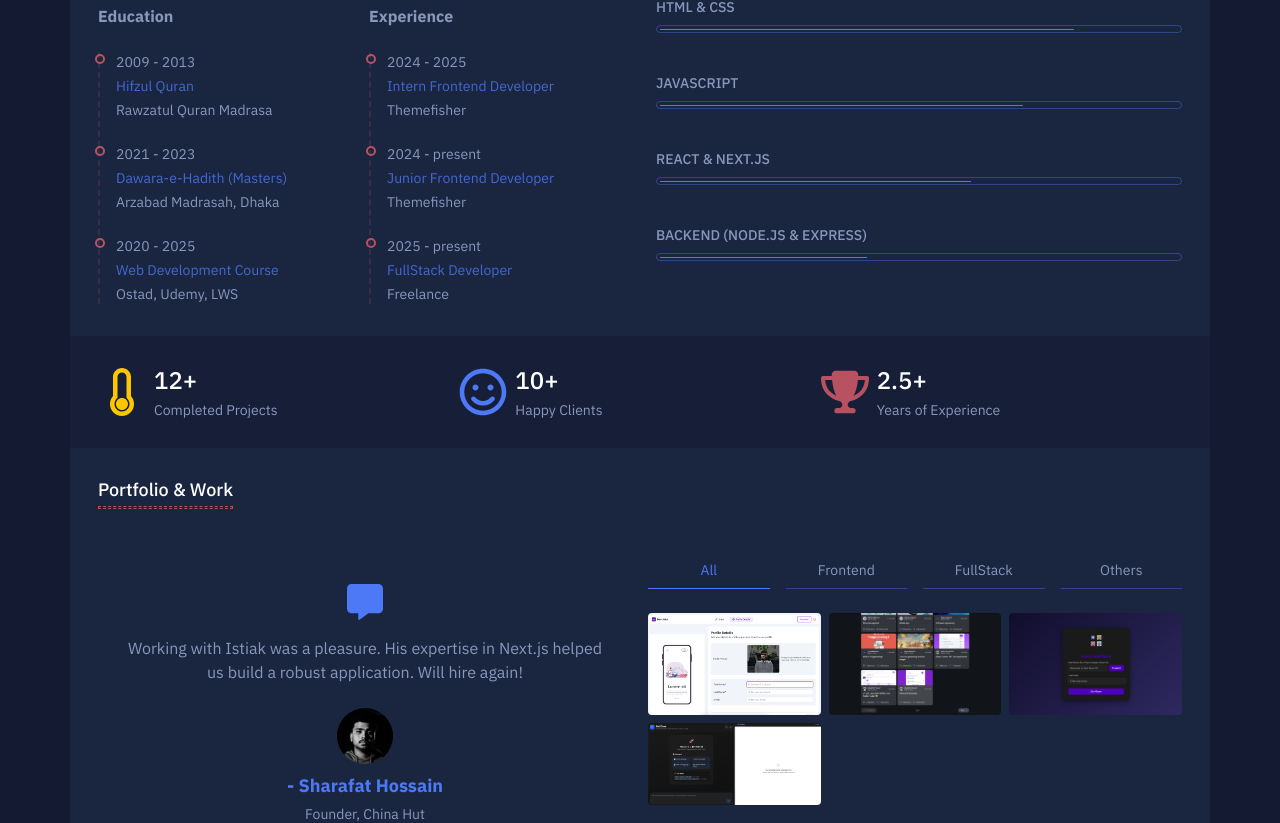
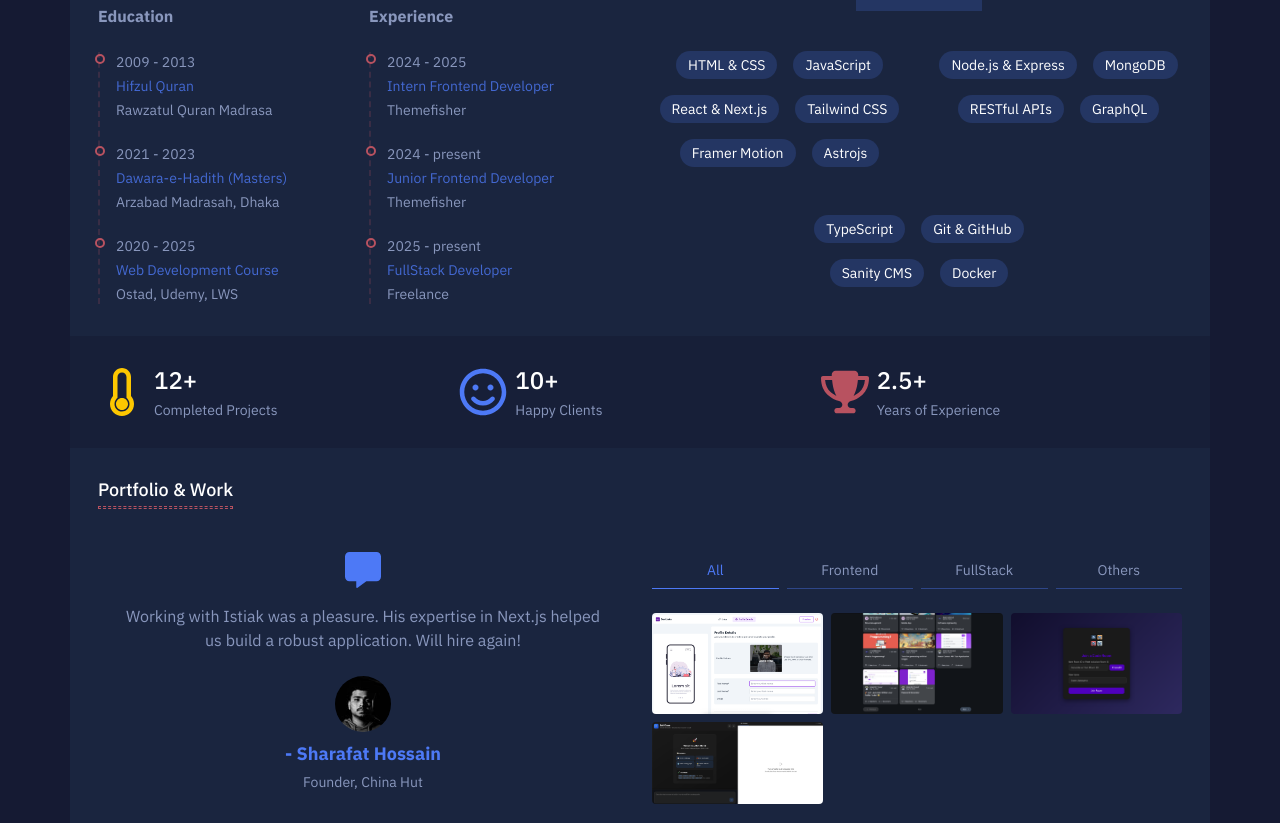
Before and after one commit to mhistiak3/portfolio, a Next.js app: page / in a window 1280 px wide. Shown: the part 728-1551 px from the top of the page. Built offline with nearby package versions, Linux system fonts and the light colour scheme.

Commit message:
update skill section

```diff
--- /dev/null
+++ b/src/components/Badge.tsx
@@ -0,0 +1,9 @@
+const Badge = ({ name }: { name: string }) => {
+  return (
+    <span className="bg-primary/20 text-white px-3 py-1 rounded-full text-sm inline-block">
+      {name}
+    </span>
+  );
+};
+
+export default Badge;
--- a/src/components/EducationSkill.tsx
+++ b/src/components/EducationSkill.tsx
@@ -1,81 +1,73 @@
 "use client";
-import { EducationSkillType } from "@/types";
+
+import { EducationExperienceType } from "@/types";
 import { getData } from "@/utils/fetchData";
-import { useEffect, useState } from "react";
-import DynamicIcon from "./DynamicIcon";
+import Badge from "./Badge";
+import Timeline from "./Timeline";
 
 const EducationSkill = () => {
-  const educationSkillData: EducationSkillType = getData(
+  const educationSkillData: EducationExperienceType = getData(
     "educations_skills"
-  ) as EducationSkillType;
+  ) as EducationExperienceType;
 
   const { education_experience, skills } = educationSkillData;
-  const [animate, setAnimate] = useState(false);
 
-  useEffect(() => {
-    // Trigger animation after component mounts
-    const timer = setTimeout(() => {
-      setAnimate(true);
-    }, 100);
+  // make multiple array by category from skills
+  const skillsByCategory = skills.reduce((acc, skill) => {
+    const { category } = skill;
+    if (!acc[category]) {
+      acc[category] = [];
+    }
+    acc[category].push(skill);
+    return acc;
+  }, {} as Record<string, { name: string; category: string }[]>);
 
-    return () => clearTimeout(timer);
-  }, []);
   return (
     <section className="section" id="skills">
       <h2 className="section-heading text-lg text-white">Education & Skills</h2>
       <div className="grid grid-cols-1 md:grid-cols-2 gap-8 items-center">
         <div>
           <div className="grid grid-cols-2 gap-4">
-            <div>
-              <DynamicIcon
-                icon="FaGraduationCap"
-                className="text-5xl text-secondary mb-1.5"
-              />
+            <Timeline
+              data={education_experience.education}
+              title="Education"
+              icon={"FaGraduationCap"}
+            />
+            <Timeline
+              data={education_experience.experience}
+              title="Experience"
+              icon={"FaBriefcase"}
+            />
+          </div>
+        </div>
 
-              <h3 className="text-base mb-6">Education</h3>
-              <div className="timeline_wrapper">
-                {education_experience.education.map((edu, index) => (
-                  <div key={`education-${index}`} className="timeline_item">
-                    <p>{edu.year}</p>
-                    <p className=" text-primary/80">{edu.degree}</p>
-                    <p>{edu.institution}</p>
-                  </div>
-                ))}
-              </div>
+        <div>
+          <h3 className="text-lg font-semibold! bg-primary/20 text-white px-10 py-1.5 mb-10 w-max text-center mx-auto">
+            Skills
+          </h3>
+          <div className="grid grid-cols-2 gap-x-8 gap-y-12 items-start ">
+            {/* Frontend Skills */}
+            <div className="flex flex-wrap gap-4 col-span-1 justify-center">
+              {skillsByCategory["Frontend"]?.map((skill, index) => (
+                <Badge key={`skill-frontend-${index}`} name={skill.name} />
+              ))}
             </div>
-            <div>
-              <DynamicIcon
-                icon="FaBriefcase"
-                className="text-5xl text-secondary mb-1.5"
-              />
-              <h3 className="text-base mb-6">Experience</h3>
-              <div className="timeline_wrapper">
-                {education_experience.experience.map((edu, index) => (
-                  <div key={`education-${index}`} className="timeline_item">
-                    <p>{edu.year}</p>
-                    <p className=" text-primary/80">{edu.position}</p>
-                    <p>{edu.company}</p>
-                  </div>
+
+            {/* Backend Skills */}
+            <div className="flex flex-wrap  gap-4 col-span-1 justify-center">
+              {skillsByCategory["Backend"]?.map((skill, index) => (
+                <Badge key={`skill-backend-${index}`} name={skill.name} />
+              ))}
+            </div>
+            {/* Tools Skills */}
+            <div className="col-span-2">
+              <div className="w-2/4 mx-auto flex flex-wrap gap-4  justify-center">
+                {skillsByCategory["Tools"]?.map((skill, index) => (
+                  <Badge key={`skill-tools-${index}`} name={skill.name} />
                 ))}
               </div>
             </div>
           </div>
-        </div>
-
-        <div className="flex flex-col gap-y-10">
-          {skills.map((skill, index) => (
-            <div key={`skill-${index}`}>
-              <h3 className="font-medium! text-sm uppercase mb-2">
-                {skill.name}
-              </h3>
-              <div className="border border-primary/40 h-1 rounded-full overflow-hidden p-[3px]">
-                <span
-                  className="h-px bg-primary block transition-all duration-1000 ease-out"
-                  style={{ width: animate ? `${skill.level}%` : "0%" }}
-                ></span>
-              </div>
-            </div>
-          ))}
         </div>
       </div>
     </section>
--- a/src/components/Portfolio.tsx
+++ b/src/components/Portfolio.tsx
@@ -1,12 +1,8 @@
-"use client";
 import { PortfolioType } from "@/types";
 import { getData } from "@/utils/fetchData";
-import Image from "next/image";
-import { FaCommentAlt } from "react-icons/fa";
-import "swiper/css";
-import { Autoplay } from "swiper/modules";
-import { Swiper, SwiperSlide } from "swiper/react";
+
 import ProjectGallery from "./ProjectGallery";
+import Testimonials from "./Testimonials";
 const Portfolio = () => {
   const portfolioData = getData("portfolio") as unknown as PortfolioType;
   const { testimonials, projects } = portfolioData;
@@ -15,49 +11,9 @@ const Portfolio = () => {
     <section className="section">
       <h2 className="section-heading text-lg text-white">Portfolio & Work</h2>
 
-      <div className="grid md:grid-cols-2 gap-4 mt-6">
+      <div className="md:grid md:grid-cols-2 gap-6 mt-6 flex flex-col-reverse gap-y-12">
         {/* Swiper */}
-        <div className="md:mt-8 hidden md:block ">
-          <Swiper
-            modules={[Autoplay]}
-            spaceBetween={20}
-            slidesPerView={1}
-            speed={1200}
-            autoplay={{
-              delay: 2500,
-              disableOnInteraction: false,
-              pauseOnMouseEnter: true,
-            }}
-            loop={true}
-            touchRatio={0.9}
-            breakpoints={{
-              1024: {
-                slidesPerView: 1,
-              },
-            }}
-          >
-            {testimonials.map((testimonial, index) => (
-              <SwiperSlide key={index}>
-                <div className="flex flex-col justify-center items-center text-center lg:w-11/12 mx-auto ">
-                  <FaCommentAlt className="text-4xl text-primary mb-4" />
-                  <p className="mb-6">{testimonial.feedback}</p>
-
-                  <Image
-                    src={testimonial.photo}
-                    alt={testimonial.name}
-                    width={100}
-                    height={100}
-                    className="rounded-full size-14 object-cover mb-2"
-                  />
-                  <h3 className="text-lg font-medium text-primary mb-1">
-                    - {testimonial.name}
-                  </h3>
-                  <span className="text-sm">{testimonial.position}</span>
-                </div>
-              </SwiperSlide>
-            ))}
-          </Swiper>
-        </div>
+        <Testimonials testimonials={testimonials} />
 
         {/* gallery project */}
         <ProjectGallery projects={projects} />
--- a/src/components/ProjectGallery.tsx
+++ b/src/components/ProjectGallery.tsx
@@ -45,9 +45,9 @@ const ProjectGallery = ({ projects }: { projects: Project[] }) => {
   return (
     <div className="h-full">
       {/*  Tabs*/}
-      <ul className="grid gap-x-4 mb-6 grid-cols-4 text-center text-sm">
+      <ul className="grid gap-x-2 mb-6 grid-cols-4 text-center text-sm">
         <li
-          className={`px-4 py-2 border-b cursor-pointer transition-colors ${
+          className={` py-2 border-b cursor-pointer transition-colors ${
             activeFilter === "all"
               ? "border-primary text-primary"
               : "border-primary/40 text-text hover:text-primary"
@@ -59,7 +59,7 @@ const ProjectGallery = ({ projects }: { projects: Project[] }) => {
         {categories.map((category, index) => (
           <li
             key={index}
-            className={`px-4 py-2 border-b cursor-pointer transition-colors ${
+            className={`py-2 border-b cursor-pointer transition-colors ${
               activeFilter === category
                 ? "border-primary text-primary"
                 : "border-primary/40 text-text hover:text-primary"
@@ -100,9 +100,11 @@ const ProjectGallery = ({ projects }: { projects: Project[] }) => {
           onClick={closeModal}
         >
           <div
-            className="bg-container rounded-lg max-w-2xl w-full overflow-hidden shadow-2xl animate-[scaleIn_0.3s_ease-out]"
+            className="bg-container rounded-lg max-w-lg w-full overflow-hidden  animate-[scaleIn_0.3s_ease-out]"
             onClick={(e) => e.stopPropagation()}
           >
+            {/* Project Image */}
+            <div className="relative w-full h-50 md:h-70">
               {/* Close Button */}
               <button
                 onClick={closeModal}
@@ -110,9 +112,6 @@ const ProjectGallery = ({ projects }: { projects: Project[] }) => {
               >
                 <FaTimes />
               </button>
-
-            {/* Project Image */}
-            <div className="relative w-full h-64 md:h-80">
               <Image
                 src={selectedProject.image}
                 alt={selectedProject.title}
@@ -123,9 +122,10 @@ const ProjectGallery = ({ projects }: { projects: Project[] }) => {
 
             {/* Project Details */}
             <div className="p-6">
-              <h3 className="text-2xl font-semibold text-white mb-2">
+              <h3 className="text-xl font-semibold text-white mb-2">
                 {selectedProject.title}
               </h3>
+              <p className="mb-6">{selectedProject.description} </p>
               <p className="text-sm text-primary mb-4">
                 {selectedProject.category}
               </p>
--- /dev/null
+++ b/src/components/Testimonials.tsx
@@ -0,0 +1,54 @@
+"use client";
+import { Testimonial } from "@/types";
+import Image from "next/image";
+import { FaCommentAlt } from "react-icons/fa";
+import "swiper/css";
+import { Autoplay } from "swiper/modules";
+import { Swiper, SwiperSlide } from "swiper/react";
+const Testimonials = ({ testimonials }: { testimonials: Testimonial[] }) => {
+  return (
+    <div className=" ">
+      <Swiper
+        modules={[Autoplay]}
+        spaceBetween={20}
+        slidesPerView={1}
+        speed={1200}
+        autoplay={{
+          delay: 2500,
+          disableOnInteraction: false,
+          pauseOnMouseEnter: true,
+        }}
+        loop={true}
+        touchRatio={0.9}
+        breakpoints={{
+          1024: {
+            slidesPerView: 1,
+          },
+        }}
+      >
+        {testimonials.map((testimonial, index) => (
+          <SwiperSlide key={index}>
+            <div className="flex flex-col justify-center items-center text-center lg:w-11/12 mx-auto ">
+              <FaCommentAlt className="text-4xl text-primary mb-4" />
+              <p className="mb-6">{testimonial.feedback}</p>
+
+              <Image
+                src={testimonial.photo}
+                alt={testimonial.name}
+                width={100}
+                height={100}
+                className="rounded-full size-14 object-cover mb-2"
+              />
+              <h3 className="text-lg font-medium text-primary mb-1">
+                - {testimonial.name}
+              </h3>
+              <span className="text-sm">{testimonial.position}</span>
+            </div>
+          </SwiperSlide>
+        ))}
+      </Swiper>
+    </div>
+  );
+};
+
+export default Testimonials;
--- /dev/null
+++ b/src/components/Timeline.tsx
@@ -0,0 +1,35 @@
+import DynamicIcon from "./DynamicIcon";
+
+const Timeline = ({
+  data,
+  title,
+  icon,
+}: {
+  data: { year: string; title: string; organization: string }[];
+  title: string;
+  icon: string;
+}) => {
+  return (
+    <div>
+      <DynamicIcon icon={icon} className="text-5xl text-secondary mb-1.5" />
+
+      <h3 className="text-base mb-6">{title}</h3>
+      <div className="timeline_wrapper">
+        {data.map(
+          (
+            item: { year: string; title: string; organization: string },
+            index: number
+          ) => (
+            <div key={`education-${index}`} className="timeline_item">
+              <p>{item.year}</p>
+              <p className=" text-primary/80">{item.title}</p>
+              <p>{item.organization}</p>
+            </div>
+          )
+        )}
+      </div>
+    </div>
+  );
+};
+
+export default Timeline;
--- a/src/content/data.json
+++ b/src/content/data.json
@@ -36,35 +36,35 @@
     "education_experience": {
       "education": [
         {
-          "degree": "Hifzul Quran",
-          "institution": "Rawzatul Quran Madrasa",
+          "title": "Hifzul Quran",
+          "organization": "Rawzatul Quran Madrasa",
           "year": "2009 - 2013"
         },
         {
-          "degree": "Dawara-e-Hadith (Masters)",
-          "institution": "Arzabad Madrasah, Dhaka",
+          "title": "Dawara-e-Hadith (Masters)",
+          "organization": "Arzabad Madrasah, Dhaka",
           "year": "2021 - 2023"
         },
         {
-          "degree": "Web Development Course",
-          "institution": "Ostad, Udemy, LWS",
+          "title": "Web Development Course",
+          "organization": "Ostad, Udemy, LWS",
           "year": "2020 - 2025"
         }
       ],
       "experience": [
         {
-          "position": "Intern Frontend Developer",
-          "company": "Themefisher",
+          "title": "Intern Frontend Developer",
+          "organization": "Themefisher",
           "year": "2024 - 2025"
         },
         {
-          "position": "Junior Frontend Developer",
-          "company": "Themefisher",
+          "title": "Junior Frontend Developer",
+          "organization": "Themefisher",
           "year": "2024 - present"
         },
         {
-          "position": "FullStack Developer",
-          "company": "Freelance",
+          "title": "FullStack Developer",
+          "organization": "Freelance",
           "year": "2025 - present"
         }
       ]
@@ -72,19 +72,59 @@
     "skills": [
       {
         "name": "HTML & CSS",
-        "level": 80
+        "category": "Frontend"
       },
       {
         "name": "JavaScript",
-        "level": 70
+        "category": "Frontend"
       },
       {
         "name": "React & Next.js",
-        "level": 60
+        "category": "Frontend"
       },
       {
-        "name": "Backend (Node.js & Express)",
-        "level": 40
+        "name": "Tailwind CSS",
+        "category": "Frontend"
+      },
+      {
+        "name": "Framer Motion",
+        "category": "Frontend"
+      },
+      {
+        "name": "Astrojs",
+        "category": "Frontend"
+      },
+      {
+        "name": "TypeScript",
+        "category": "Tools"
+      },
+      {
+        "name": "Node.js & Express",
+        "category": "Backend"
+      },
+      {
+        "name": "MongoDB",
+        "category": "Backend"
+      },
+      {
+        "name": "RESTful APIs",
+        "category": "Backend"
+      },
+      {
+        "name": "GraphQL",
+        "category": "Backend"
+      },
+      {
+        "name": "Git & GitHub",
+        "category": "Tools"
+      },
+      {
+        "name": "Sanity CMS",
+        "category": "Tools"
+      },
+      {
+        "name": "Docker",
+        "category": "Tools"
       }
     ]
   },
@@ -114,27 +154,31 @@
         "image": "/images/projects/link-share.png",
         "demo": "https://github.com/mhistiak3/link-sharing-application",
         "github": "https://github.com/mhistiak3/link-sharing-application",
-        "category": "Frontend"
+        "category": "Frontend",
+        "description": "A web application that allows users to share and manage links. Features include link categorization, search functionality, and user authentication."
       },
       {
         "title": "MindScribe Blog Platform",
         "image": "/images/projects/mindscribe.png",
         "demo": "https://github.com/mhistiak3/MindScribe",
         "github": "https://github.com/mhistiak3/MindScribe",
-        "category": "FullStack"
+        "category": "FullStack",
+        "description": "A blogging platform where users can create, edit, and share blog posts. Features include user authentication, rich text editing, and responsive design."
       },
       {
         "title": "Real Time Code Editor",
         "image": "/images/projects/code-editor.png",
         "demo": "https://github.com/mhistiak3/real-time-code-editor",
         "github": "https://github.com/mhistiak3/real-time-code-editor",
-        "category": "Others"
+        "category": "Others",
+        "description": "A web-based code editor that allows multiple users to collaborate in real-time. Supports syntax highlighting for various programming languages."
       },
       {
         "title": "AI Code Generator (Vibe Coding)",
         "image": "/images/projects/bolt-clone.png",
         "demo": "https://github.com/mhistiak3/bolt-clone",
-        "category": "Others"
+        "category": "Others",
+        "description": "An AI-powered code generator that helps developers create code snippets based on natural language descriptions. Supports multiple programming languages and frameworks."
       }
     ]
   },
```
Also changed, not shown: src/types/index.ts (+7 -6 lines). Lines whose indentation alone changed are shown as unchanged.
